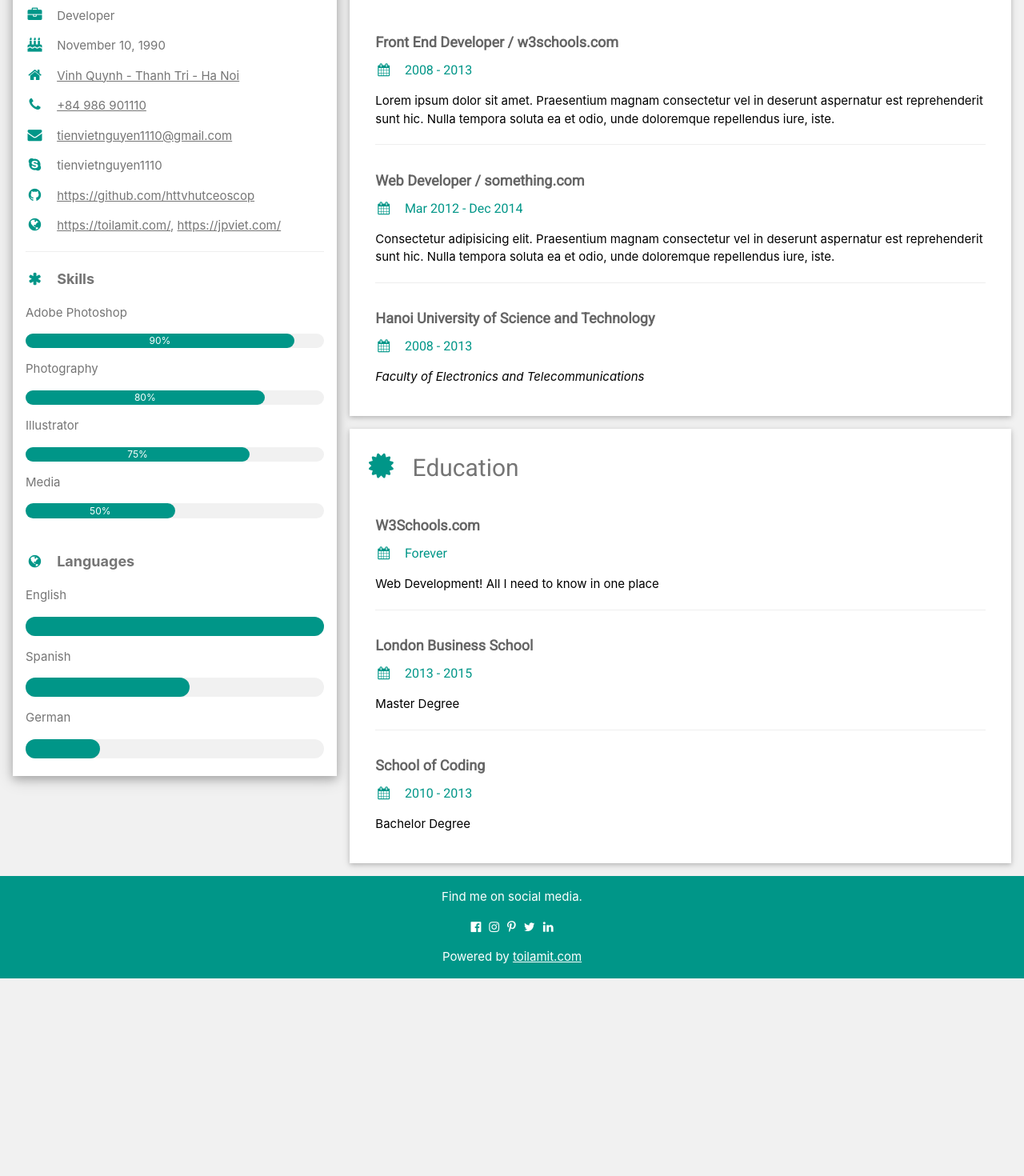
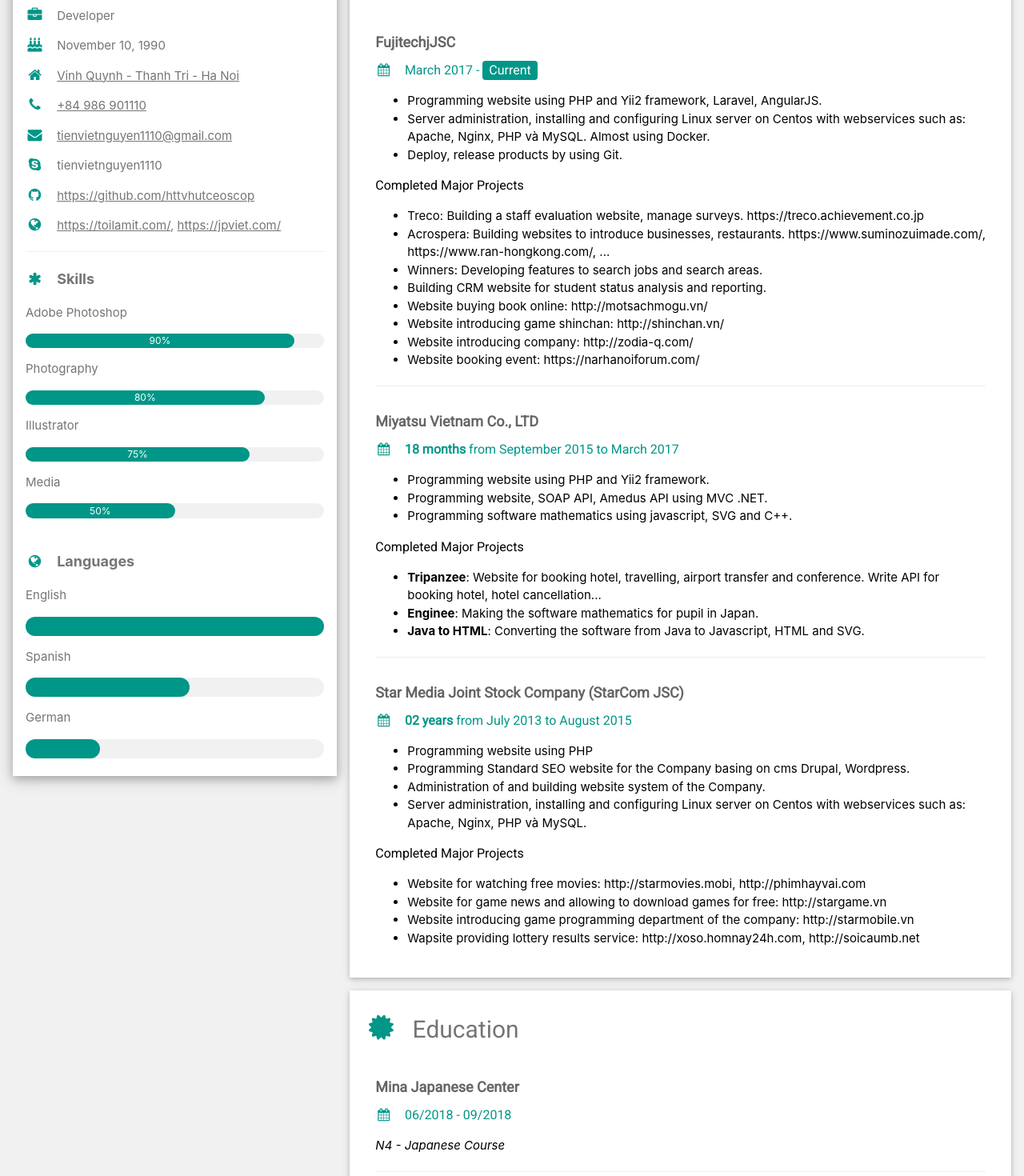
Before and after one commit to httvhutceoscop/VNT-Resume, a React (Create React App) app: page / in a window 1280 px wide. Shown: the part 340-1810 px from the top of the page at 80% size. Before the commit the page ends 1563 px from the top, so only its background shows below. Built offline with nearby package versions, Linux system fonts and the light colour scheme.

Commit message:
update experience

```diff
--- a/src/components/RightContent.js
+++ b/src/components/RightContent.js
@@ -6,7 +6,7 @@
         <div className="w3-twothird">
             <div className="w3-container w3-card w3-white w3-margin-bottom">
                 <h2 className="w3-text-grey w3-padding-16">
-                    <i className="fa fa-suitcase fa-fw w3-margin-right w3-xxlarge w3-text-teal"></i>
+                    <i className="fa fa-user fa-fw w3-margin-right w3-xxlarge w3-text-teal"></i>
                     Introduction
                 </h2>
                 <div className="w3-container">
@@ -25,21 +25,97 @@
                     Work Experience
                 </h2>
                 <div className="w3-container">
-                    <h5 className="w3-opacity"><strong>Front End Developer / w3schools.com</strong></h5>
+                    <h5 className="w3-opacity"><strong>FujitechjJSC</strong></h5>
                     <h6 className="w3-text-teal">
                         <i className="fa fa-calendar fa-fw w3-margin-right"></i>
-                        {/*Jan 2015 - <span className="w3-tag w3-teal w3-round">Current</span>*/}
-                        2008 - 2013
+                        March 2017 - <span className="w3-tag w3-teal w3-round">Current</span>
                     </h6>
-                    <p>Lorem ipsum dolor sit amet. Praesentium magnam consectetur vel in deserunt aspernatur est reprehenderit sunt hic. Nulla tempora soluta ea et odio, unde doloremque repellendus iure, iste.</p>
+                    <p>
+                        <ul>
+                            <li>Programming website using PHP and Yii2 framework, Laravel, AngularJS.</li>
+                            <li>Server administration, installing and configuring Linux server on  Centos with webservices such as: Apache, Nginx, PHP và MySQL. Almost using Docker.</li>
+                            <li>Deploy, release products by using Git.</li>
+                        </ul>
+                    </p>
+                    <h6>Completed Major Projects</h6>
+                    <ul>
+                        <li>Treco: Building a staff evaluation website, manage surveys. https://treco.achievement.co.jp</li>
+                        <li>Acrospera: Building websites to introduce businesses, restaurants. https://www.suminozuimade.com/, https://www.ran-hongkong.com/, ...</li>
+                        <li>Winners: Developing features to search jobs and search areas.</li>
+                        <li>Building CRM website for student status analysis and reporting.</li>
+                        <li>Website buying book online: http://motsachmogu.vn/</li>
+                        <li>Website introducing game shinchan: http://shinchan.vn/</li>
+                        <li>Website introducing company: http://zodia-q.com/</li>
+                        <li>Website booking event: https://narhanoiforum.com/</li>
+                    </ul>
                     <hr />
                 </div>
                 <div className="w3-container">
-                    <h5 className="w3-opacity"><strong>Web Developer / something.com</strong></h5>
+                    <h5 className="w3-opacity"><strong>Miyatsu Vietnam Co., LTD</strong></h5>
                     <h6 className="w3-text-teal">
-                        <i className="fa fa-calendar fa-fw w3-margin-right"></i>Mar 2012 - Dec 2014
+                        <i className="fa fa-calendar fa-fw w3-margin-right"></i>
+                        <strong>18 months</strong> from September 2015 to March 2017
                     </h6>
-                    <p>Consectetur adipisicing elit. Praesentium magnam consectetur vel in deserunt aspernatur est reprehenderit sunt hic. Nulla tempora soluta ea et odio, unde doloremque repellendus iure, iste.</p>
+                    <p>
+                        <ul>
+                            <li>Programming website using PHP and Yii2 framework.</li>
+                            <li>Programming website, SOAP API, Amedus API using MVC .NET.</li>
+                            <li>Programming software mathematics using javascript, SVG and C++.</li>
+                        </ul>
+                    </p>
+                    <h6>Completed Major Projects</h6>
+                    <ul>
+                        <li><strong>Tripanzee</strong>: Website for booking hotel, travelling, airport transfer and conference. Write API for booking hotel, hotel cancellation...</li>
+                        <li><strong>Enginee</strong>: Making the software mathematics for pupil in Japan.</li>
+                        <li><strong>Java to HTML</strong>: Converting the software from Java to Javascript, HTML and SVG.</li>
+                    </ul>
+                    <hr />
+                </div>
+                <div className="w3-container">
+                    <h5 className="w3-opacity"><strong>Star Media Joint Stock Company (StarCom JSC)</strong></h5>
+                    <h6 className="w3-text-teal">
+                        <i className="fa fa-calendar fa-fw w3-margin-right"></i>
+                        <strong>02 years</strong> from July 2013 to August 2015
+                    </h6>
+                    <p>
+                        <ul>
+                            <li>Programming website using PHP</li>
+                            <li>Programming Standard SEO website for the Company basing on cms Drupal, Wordpress.</li>
+                            <li>Administration of and building website system of the Company.</li>
+                            <li>Server administration, installing and configuring Linux server on  Centos with webservices such as: Apache, Nginx, PHP và MySQL.</li>
+                        </ul>
+                    </p>
+                    <h6>Completed Major Projects</h6>
+                    <ul>
+                        <li>Website for watching free movies: http://starmovies.mobi, http://phimhayvai.com</li>
+                        <li>Website for game news and allowing to download games for free: http://stargame.vn</li>
+                        <li>Website introducing game programming department of the company: http://starmobile.vn</li>
+                        <li>Wapsite providing lottery results service: http://xoso.homnay24h.com, http://soicaumb.net</li>
+                    </ul>
+                    <br />
+                </div>
+            </div>
+
+            <div className="w3-container w3-card w3-white">
+                <h2 className="w3-text-grey w3-padding-16">
+                    <i className="fa fa-certificate fa-fw w3-margin-right w3-xxlarge w3-text-teal"></i>
+                    Education
+                </h2>
+                <div className="w3-container">
+                    <h5 className="w3-opacity"><strong>Mina Japanese Center</strong></h5>
+                    <h6 className="w3-text-teal">
+                        <i className="fa fa-calendar fa-fw w3-margin-right"></i>
+                        06/2018 - 09/2018
+                    </h6>
+                    <p><em>N4 - Japanese Course</em></p>
+                    <hr />
+                </div>
+                <div className="w3-container">
+                    <h5 className="w3-opacity"><strong>SEO Pro Internet Marketing 41 - Litado</strong></h5>
+                    <h6 className="w3-text-teal">
+                        <i className="fa fa-calendar fa-fw w3-margin-right"></i>08/2014 - 10/2014
+                    </h6>
+                    <p><em>SEO Website Training Course</em></p>
                     <hr />
                 </div>
                 <div className="w3-container">
@@ -52,36 +128,7 @@
                 </div>
             </div>
 
-            <div className="w3-container w3-card w3-white">
-                <h2 className="w3-text-grey w3-padding-16">
-                    <i className="fa fa-certificate fa-fw w3-margin-right w3-xxlarge w3-text-teal"></i>
-                    Education
-                </h2>
-                <div className="w3-container">
-                    <h5 className="w3-opacity"><strong>W3Schools.com</strong></h5>
-                    <h6 className="w3-text-teal">
-                        <i className="fa fa-calendar fa-fw w3-margin-right"></i>Forever
-                    </h6>
-                    <p>Web Development! All I need to know in one place</p>
-                    <hr />
-                </div>
-                <div className="w3-container">
-                    <h5 className="w3-opacity"><strong>London Business School</strong></h5>
-                    <h6 className="w3-text-teal">
-                        <i className="fa fa-calendar fa-fw w3-margin-right"></i>2013 - 2015
-                    </h6>
-                    <p>Master Degree</p>
-                    <hr />
-                </div>
-                <div className="w3-container">
-                    <h5 className="w3-opacity"><strong>School of Coding</strong></h5>
-                    <h6 className="w3-text-teal">
-                        <i className="fa fa-calendar fa-fw w3-margin-right"></i>2010 - 2013
-                    </h6>
-                    <p>Bachelor Degree</p>
-                    <br />
-                </div>
-            </div>
+
         </div>
     );
   }
```
